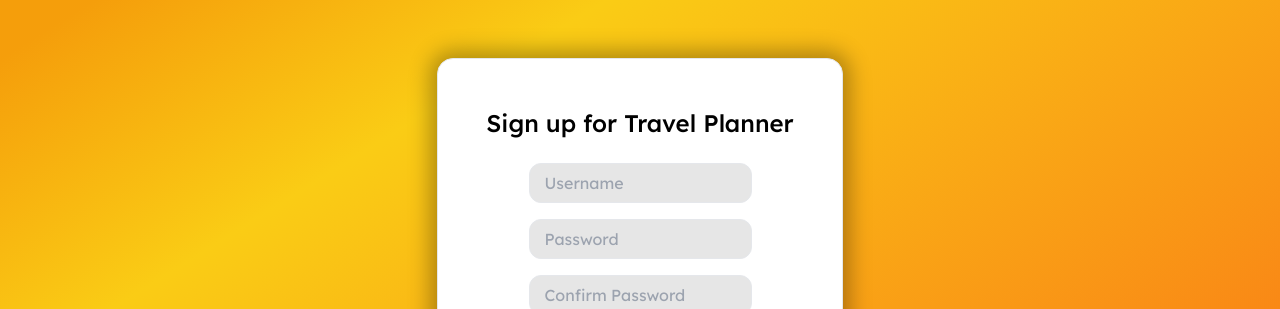
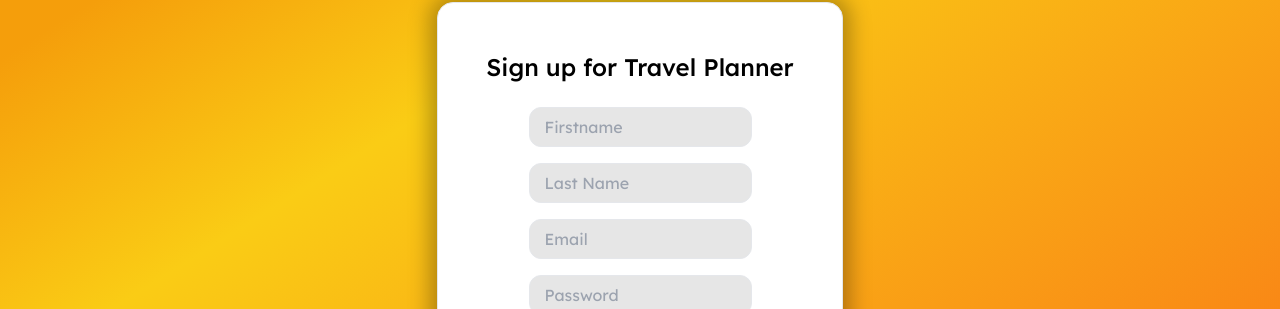
Before and after one commit to AjiLeight/TravelPlanner-FrontEnd, a Next.js app: page /auth/register in a window 1280 px wide. Shown: the part 101-410 px from the top of the page. Built offline with nearby package versions, Linux system fonts and the light colour scheme; no server answers.

Commit message:
Sign in and Sign up completed.

```diff
--- a/app/auth/signIn/page.tsx
+++ b/app/auth/signIn/page.tsx
@@ -4,6 +4,7 @@ import Link from "next/link";
 import {getServerSession} from "next-auth";
 import {redirect} from "next/navigation";
 import authOptions from "@/config/nextAuthConfig";
+import {getAuthSessionUser} from "@/utils/authUtils";
 
 type SignInPageProps = {
     params: {},
@@ -11,9 +12,8 @@ type SignInPageProps = {
 }
 
 const SignInPage = async (props: SignInPageProps) => {
-    const session = await getServerSession(authOptions);
-    console.log(session)
-    if (session?.user.accessToken) {
+    const session = await getAuthSessionUser();
+    if (session?.accessToken) {
         redirect("/dashboard")
     }
     return (
--- a/app/dashboard/page.tsx
+++ b/app/dashboard/page.tsx
@@ -1,10 +1,12 @@
 import React from 'react';
 import SignOutButton from "@/components/Auth/SignOutButton";
+import {getAuthSessionUser} from "@/utils/authUtils";
 
-const Dashboard = () => {
+const Dashboard = async () => {
+    const user = await getAuthSessionUser()
     return (
         <div className={"flex flex-col gap-4 justify-center items-center h-screen"}>
-            Dashboard
+            Dashboard - {user?.email} You are a {user?.role}
             <div>
                 <SignOutButton/>
             </div>
--- a/components/Auth/SignInForm.tsx
+++ b/components/Auth/SignInForm.tsx
@@ -5,7 +5,7 @@ import {signIn} from "next-auth/react";
 
 const SignInForm = () => {
     const [credentials, setCredentials] = useState({
-        username: '',
+        email: '',
         password: ''
     })
     const handleSignIn = async (e: React.FormEvent<HTMLFormElement>) => {
@@ -27,11 +27,11 @@ const SignInForm = () => {
             <form onSubmit={handleSignIn} className={"flex flex-col gap-4 items-center"} autoComplete={"off"}>
                 <div className={"bg-[#e6e6e6] h-[40px] w-full flex items-start border rounded-xl px-[15px]"}>
                     <input
-                        id={'username'} type="text"
-                        name={"username"}
-                        value={credentials.username}
+                        id={'email'} type="text"
+                        name={"email"}
+                        value={credentials.email}
                         onChange={handleChange}
-                        placeholder={"Username"}
+                        placeholder={"Email"}
                         className={"bg-transparent border-none outline-none w-full h-full"}
                     />
                 </div>
--- a/components/Auth/SignUpForm.tsx
+++ b/components/Auth/SignUpForm.tsx
@@ -3,19 +3,49 @@ import Button from "@/components/Button";
 import React, {useState} from "react";
 import SelectionListBox from "@/components/SelectionListBox";
 import {userRoles} from "@/contants";
+import {registerUser} from "@/utils/authUtils";
+import {signIn} from "next-auth/react";
 
 const SignUpForm = () => {
     const [credentials, setCredentials] = useState({
-        username: '',
+        firstname: '',
+        lastname: '',
+        email: '',
         password: '',
         confirmPassword: '',
         role: 'user',
     })
+    const [error, setError] = useState({
+        message: ''
+    })
+
 
     const handleSignUp = async (e: React.FormEvent<HTMLFormElement>) => {
         e.preventDefault()
-        if (credentials.password === credentials.confirmPassword) {
-            console.log(credentials)
+        setError({
+            message: ''
+        })
+        if (!credentials.email || !credentials.password || credentials.password !== credentials.confirmPassword || !credentials.firstname) {
+            setError({
+                message: "Invalid Data"
+            })
+        } else {
+            const res = await registerUser(credentials)
+            if (res?.message) {
+                setError({
+                    message: res.message
+                })
+            } else if (res?.accessToken) {
+                await signIn("credentials", {
+                    email: credentials.email,
+                    password: credentials.password,
+                    callbackUrl: "/dashboard"
+                })
+            } else {
+                setError({
+                    message: "Something went wrong"
+                })
+            }
         }
     }
 
@@ -38,11 +68,31 @@ const SignUpForm = () => {
             <form onSubmit={handleSignUp} className={"flex flex-col gap-4 items-center"} autoComplete={"off"}>
                 <div className={"bg-[#e6e6e6] h-[40px] w-full flex items-start border rounded-xl px-[15px]"}>
                     <input
-                        id={'username'} type="text"
-                        name={"username"}
-                        value={credentials.username}
+                        id={'firstname'} type="text"
+                        name={"firstname"}
+                        value={credentials.firstname}
                         onChange={handleChange}
-                        placeholder={"Username"}
+                        placeholder={"Firstname"}
+                        className={"bg-transparent border-none outline-none w-full h-full"}
+                    />
+                </div>
+                <div className={"bg-[#e6e6e6] h-[40px] w-full flex items-start border rounded-xl px-[15px]"}>
+                    <input
+                        id={'lastname'} type="text"
+                        name={"lastname"}
+                        value={credentials.lastname}
+                        onChange={handleChange}
+                        placeholder={"Last Name"}
+                        className={"bg-transparent border-none outline-none w-full h-full"}
+                    />
+                </div>
+                <div className={"bg-[#e6e6e6] h-[40px] w-full flex items-start border rounded-xl px-[15px]"}>
+                    <input
+                        id={'email'} type="email"
+                        name={"email"}
+                        value={credentials.email}
+                        onChange={handleChange}
+                        placeholder={"Email"}
                         className={"bg-transparent border-none outline-none w-full h-full"}
                     />
                 </div>
@@ -69,6 +119,7 @@ const SignUpForm = () => {
                 <div className={"h-[40px] w-full flex items-start z-10"}>
                     <SelectionListBox selected={credentials.role} changeSelected={handleSelect} listArr={userRoles}/>
                 </div>
+                {error?.message ? <span className={"text-red-600"}>{error.message}</span> : null}
                 <Button text={'Sign Up'} variant={'secondary'} type={"submit"}/>
             </form>
         </>
--- a/config/nextAuthConfig.ts
+++ b/config/nextAuthConfig.ts
@@ -12,17 +12,17 @@ const authOptions: NextAuthOptions = {
             // e.g. domain, username, password, 2FA token, etc.
             // You can pass any HTML attribute to the <input> tag through the object.
             credentials: {
-                username: {label: "Username", type: "text", placeholder: "jsmith"},
+                email: {label: "Username", type: "text", placeholder: "username"},
                 password: {label: "Password", type: "password"}
             },
             async authorize(credentials, req) {
                 // Add logic here to look up the user from the credentials supplied
+                try {
 
                     const res = await axios.post("/api/v1/auth/authenticate", {
-                    email: credentials?.username,
+                        email: credentials?.email,
                         password: credentials?.password
                     })
-
                     const user = res.data
 
                     if (user) {
@@ -31,8 +31,10 @@ const authOptions: NextAuthOptions = {
                     } else {
                         // If you return null then an error will be displayed advising the user to check their details.
                         return null
-
                         // You can also Reject this callback with an Error thus the user will be sent to the error page with the error message as a query parameter
+                    }
+                } catch (error: any) {
+                    console.log(error.response.data.message);
                 }
             }
         })
@@ -45,7 +47,8 @@ const authOptions: NextAuthOptions = {
     },
     callbacks: {
         async jwt({token, user}) {
-            return {...token, ...user}
+            const newToken = {...token, ...user}
+            return newToken
         },
         async session({session, token, user}) {
             session.user = token as any;
--- a/types/index.ts
+++ b/types/index.ts
@@ -3,3 +3,9 @@ export interface listObj {
     name: string
     value: string
 }
+
+export type userData = {
+    email: string
+    password: string
+    role: string
+}
--- a/types/next-auth.d.ts
+++ b/types/next-auth.d.ts
@@ -3,10 +3,8 @@ import NextAuth from "next-auth";
 declare module "next-auth" {
     interface Session {
         user: {
-            // id: number;
-            // username: string;
-            // email: string;
-            // role: string;
+            email: string;
+            role: string;
             accessToken: string;
             refreshToken: string;
         }
--- /dev/null
+++ b/utils/authUtils.ts
@@ -0,0 +1,20 @@
+'use server'
+
+import axios from "@/utils/axios";
+import {userData} from "@/types";
+import {getServerSession} from "next-auth";
+import authOptions from "@/config/nextAuthConfig";
+
+export async function registerUser(userData: userData) {
+    try {
+        const res = await axios.post("/api/v1/auth/register", userData)
+        return res.data
+    } catch (error: any) {
+        return error.response.data
+    }
+}
+
+export async function getAuthSessionUser() {
+    const session = await getServerSession(authOptions)
+    return session?.user
+}
```
Lines whose indentation alone changed are shown as unchanged.
